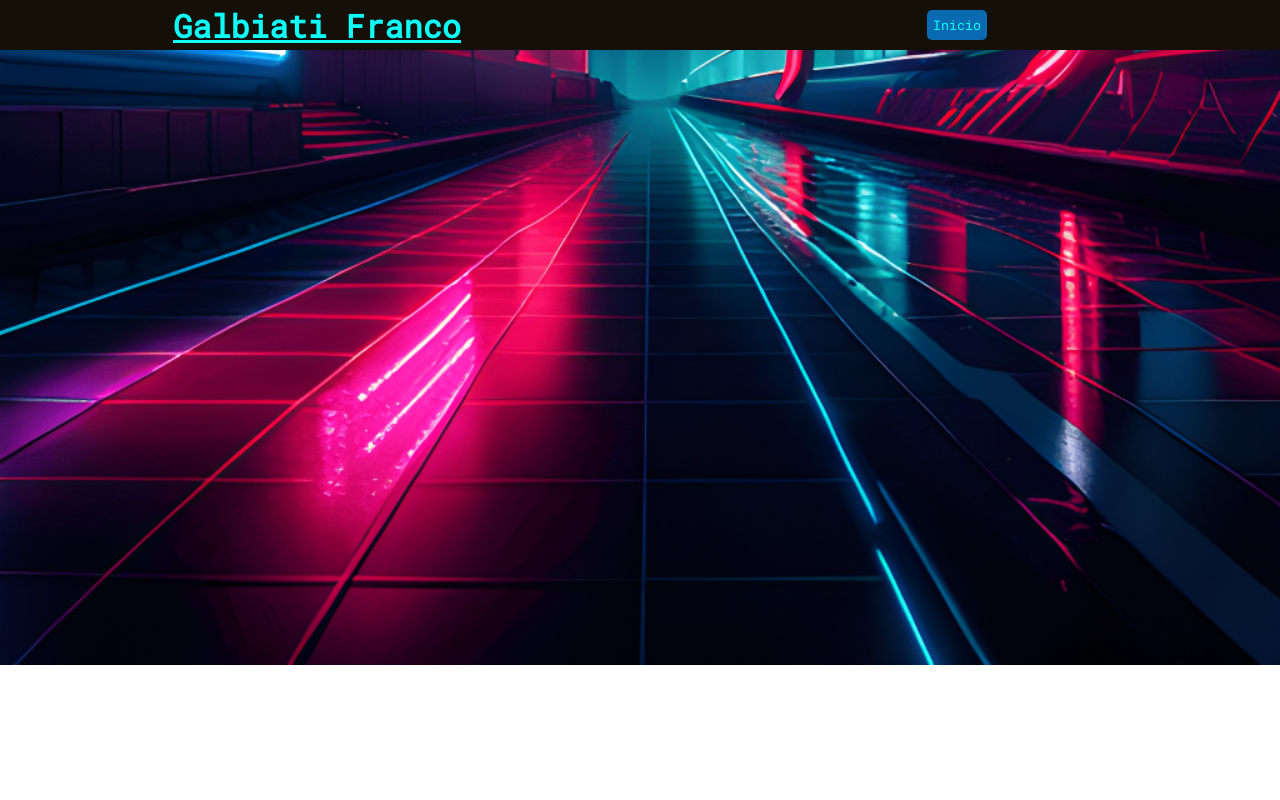
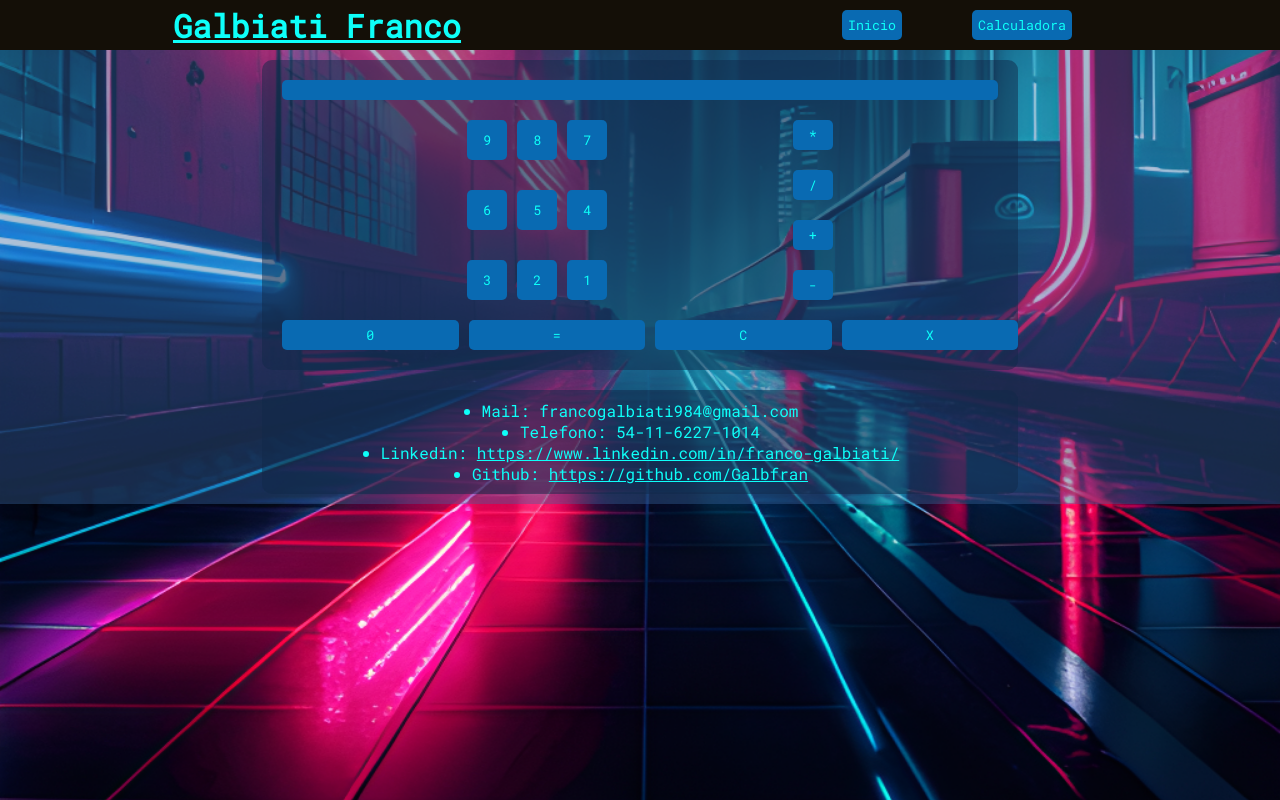
Before and after one commit to Galbfran/Franco_Galbiati.io, a React (Vite) app: page /calculadora in a window 1280 px wide. Built offline with nearby package versions, Linux system fonts and the light colour scheme.

Commit message:
agrego calculadora

```diff
--- a/src/App.tsx
+++ b/src/App.tsx
@@ -3,6 +3,7 @@ import Header from './componentes/Header'
 import './App.css'
 import { Routes, Route } from 'react-router-dom'
 import Inicio from './componentes/Inicio/Inicio'
+import Calculadora from './componentes/Calculadora/Calculadora'
 
 
 function App() {
@@ -13,6 +14,7 @@ function App() {
     <Header/>
     <Routes>
       <Route path='/' element={<Inicio/>} />
+      <Route path='/calculadora' element={<Calculadora/>} />
     </Routes>
 
     </>
--- /dev/null
+++ b/src/componentes/Calculadora/Calculadora.module.css
@@ -0,0 +1,57 @@
+.article{
+    background-color: rgba(57, 101, 158, 0.4);
+    padding: 10px;
+    display: flex;
+    flex-direction: column;
+    align-items: center;
+    justify-content: start;
+    gap:20px;
+}
+
+.section{
+    background-color: rgba(16, 40, 72, 0.5);
+    width: 60%;
+    border-radius: 10px;
+    padding: 10px;
+}
+
+.section button{
+    width: 100%;
+    background-color:#096ab2 ;
+    margin: 10px;
+    padding: 6px;
+    border: none;
+    border-radius: 5px;
+    text-decoration: none;
+}
+
+.section button:hover{
+    background-color: #102848;
+}
+
+.section button:active{
+    background-color: #096ab2;
+}
+
+.container{
+    display: flex;
+    align-items: stretch;
+    justify-content: space-evenly;
+}
+
+.numeros{
+    display: grid;
+    grid-template-columns: 1fr 1fr 1fr; /* Cada columna tendrá un ancho igual */
+    gap: 10px;
+}
+
+.signos{
+    display: flex;
+    flex-direction: column;
+}
+
+.ceroIgual{
+    display: grid;
+    grid-template-columns: 1fr 1fr 1fr 1fr; /* Cada columna tendrá un ancho igual */
+    gap: 10px;
+}
--- a/src/componentes/Calculadora/Calculadora.tsx
+++ b/src/componentes/Calculadora/Calculadora.tsx
@@ -1,10 +1,85 @@
+import styles from './Calculadora.module.css'
+import CeroIgual from './CeroIgual';
+import Numeros from './Numeros';
+import Resultado from './Resultado';
+import Signos from './Signos';
+import Contacto from '../Inicio/Contacto';
 
+import {useState } from 'react'
 
 const Calculadora = () => {
+    let [primerNumero, setPrimerNumero] = useState('')
+    let [segundoNumero, setSegundoNumero] = useState('')
+    const [operacion , setOperacion ] = useState('')
+    const [selecionar , setSelecionar] = useState(true)
+    const [resultado , setResultado] = useState('')
+
+    const handlerNumeros = (num:string) => {
+        if(selecionar){setPrimerNumero(primerNumero + num)}
+        else{setSegundoNumero(segundoNumero + num)}
+    }
+
+    const handlerOperacion = (signo:string) => {
+        setOperacion(signo)
+        setSelecionar(false)
+    }
+
+    const handlerBorrar = () =>{
+        if (selecionar) {
+            setPrimerNumero(primerNumero.slice(0, primerNumero.length - 1));
+        } else {
+            setSegundoNumero(segundoNumero.slice(0, segundoNumero.length - 1));
+        }
+    }
+
+    const handlerReset = () => {
+        setPrimerNumero('');
+        setSegundoNumero('');
+        setOperacion('');
+        setResultado('');
+        setSelecionar(true)
+    }
+
+    const handlerResultado = (operacion:string) => {
+        let primNum = parseInt(primerNumero)
+        let segundoNum = parseInt(segundoNumero)
+        let result = 0
+        switch(operacion){
+            case "+":
+                result= primNum + segundoNum;
+                setResultado(result.toString())
+                return
+            case "-":
+                result= primNum - segundoNum;
+                setResultado(result.toString())
+                return
+            case "*":
+                result= primNum * segundoNum;
+                setResultado(result.toString())
+                return
+            case "/":
+                result= primNum / segundoNum;
+                setResultado(result.toString())
+                return
+            default:
+                throw new Error(`Operador no válido: ${operacion}`);
+        }
+    }
+
     return(
-        <div>
-            Calculadora
-        </div>
+        <article className={styles.article}>
+            <section className={styles.section}>
+                <Resultado  primerNumero={primerNumero} segundoNumero={segundoNumero} operacion={operacion} resultado={resultado}/>
+                <div className={styles.container}>
+                    <Numeros handlerNumeros={handlerNumeros}/>
+                    <Signos handlerSignos={handlerOperacion}/>
+                </div>
+                <CeroIgual operacion={operacion} handlerResultado={handlerResultado} handlerBorrar={handlerBorrar} handlerReset={handlerReset}/>
+            </section>
+            <div className={styles.section} >
+                <Contacto/>
+            </div>
+        </article>
     )
 }
 
--- /dev/null
+++ b/src/componentes/Calculadora/CeroIgual.tsx
@@ -0,0 +1,23 @@
+import React from "react";
+import styles from './Calculadora.module.css'
+
+interface ResultsProps {
+    handlerResultado: (num: string) => void;
+    handlerBorrar: () => void;
+    handlerReset: () => void;
+    operacion:string
+}
+
+
+const CeroIgual: React.FC<ResultsProps> = ({handlerResultado,handlerReset, handlerBorrar , operacion}) => {
+    return(
+        <div className={styles.ceroIgual}>
+            <button>0</button>
+            <button onClick={()=> handlerResultado(operacion)}> = </button>
+            <button onClick={() => handlerBorrar()}>C</button>
+            <button onClick={()=> handlerReset()}>X</button>
+        </div>
+    )
+}
+
+export default CeroIgual;
--- /dev/null
+++ b/src/componentes/Calculadora/Numeros.tsx
@@ -0,0 +1,22 @@
+import React from 'react'
+import styles from './Calculadora.module.css'
+
+interface NumerosProps {
+    handlerNumeros: (num: string) => void;
+}
+
+
+const Numeros: React.FC<NumerosProps> = ({handlerNumeros}) => {
+    let numeros: string[] = ['9' , "8" , '7' , '6' , '5' ,'4' ,'3' ,'2' ,'1' ]
+
+
+    return(
+        <div className={styles.numeros}>
+            {
+                numeros.map((num , index) => <button key={index} onClick={() => handlerNumeros(num)}>{num}</button>)
+            }
+        </div>
+    )
+}
+
+export default Numeros
--- /dev/null
+++ b/src/componentes/Calculadora/Resultado.module.css
@@ -0,0 +1,17 @@
+.render{
+    background-color:#096ab2;
+    border-radius: 5px;
+    display: flex;
+    flex-direction: column;
+    align-items: end;
+    margin: 10px;
+    padding: 10px;
+    position: relative;
+}
+
+.operacion{
+    position: absolute;
+    margin: 5px;
+    bottom: 0;
+    left: 0;
+}
--- /dev/null
+++ b/src/componentes/Calculadora/Resultado.tsx
@@ -0,0 +1,24 @@
+import styles from './Resultado.module.css'
+
+interface numero {
+    primerNumero:string;
+    segundoNumero:string;
+    resultado:string;
+    operacion:string
+}
+
+const Resultado: React.FC<numero> = ({primerNumero , segundoNumero ,resultado , operacion}) => {
+
+
+
+    return(
+        <div className={styles.render}>
+            <p>{primerNumero}</p>
+            <p>{segundoNumero}</p>
+            <p className={styles.operacion}>{operacion}</p>
+            <p>{resultado}</p>
+        </div>
+    )
+}
+
+export default Resultado;
--- /dev/null
+++ b/src/componentes/Calculadora/Signos.tsx
@@ -0,0 +1,21 @@
+import React from 'react'
+import styles from './Calculadora.module.css'
+
+interface SingosProps {
+    handlerSignos: (num: string) => void;
+}
+
+const Signos: React.FC<SingosProps>  = ({handlerSignos}) => {
+    let signos: string[] = ['*' , "/" , '+' , '-' ]
+
+
+    return(
+        <div className={styles.signos}>
+            {
+                signos.map((num , index) => <button key={index} onClick={()=> handlerSignos(num)}>{num}</button>)
+            }
+        </div>
+    )
+}
+
+export default Signos;
--- a/src/componentes/Inicio/Inicio.module.css
+++ b/src/componentes/Inicio/Inicio.module.css
@@ -1,5 +1,5 @@
 .article{
-    background-color: rgba(16, 40, 72, 0.8);
+    background-color: rgba(57, 101, 158, 0.4);
     padding: 10px;
     display: flex;
     flex-direction: column;
--- a/src/componentes/Navbar.tsx
+++ b/src/componentes/Navbar.tsx
@@ -7,6 +7,9 @@ const Navbar = () => {
             <button>
                 <Link to='/'>Inicio</Link>
             </button>
+            <button>
+                <Link to='/calculadora'>Calculadora</Link>
+            </button>
         </nav>
     )
 }
```
